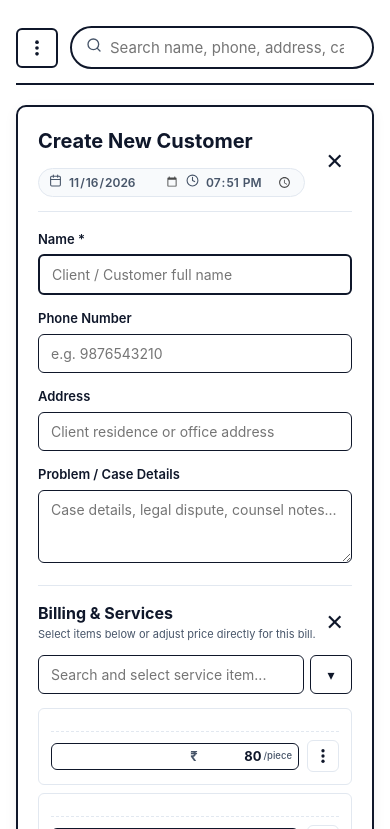
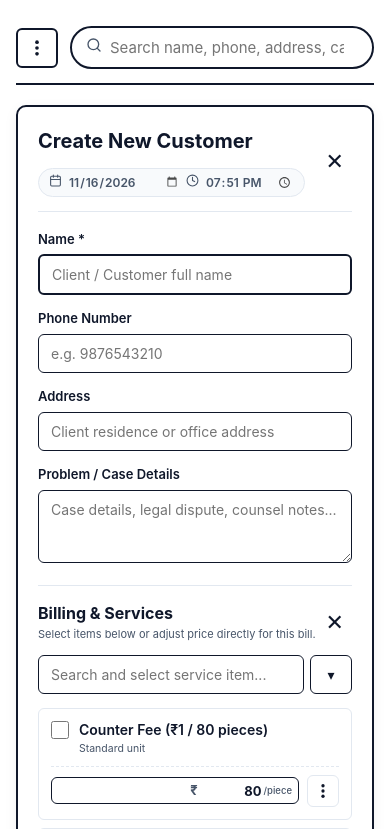
Before and after one commit to HACK-LOCK/advocateweb, a plain HTML site: page index.html in a window 390 px wide. Both pictures are taken after a click on the button "New Customer". Shown: the top 829 px of the page. Drawn offline with Linux system fonts and the light colour scheme.

Commit message:
Fix item name visibility in items list

```diff
--- a/css/style.css
+++ b/css/style.css
@@ -727,9 +727,8 @@ body.drawer-open {
   flex: 1 1 0;
   min-width: 0;
   display: flex;
-  align-items: center;
+  align-items: flex-start;
   gap: 10px;
-  overflow: hidden;
 }
 
 .price-item-checkbox {
@@ -741,21 +740,23 @@ body.drawer-open {
 }
 
 .price-item-text {
-  flex: 1 1 0;
+  flex: 1 1 auto;
   min-width: 0;
+  width: 100%;
   display: flex;
   flex-direction: column;
   gap: 2px;
-  overflow: hidden;
 }
 
 .price-item-name {
+  display: block;
   font-size: 14px;
   font-weight: 600;
   color: var(--text-main);
   word-break: break-word;
   overflow-wrap: anywhere;
   line-height: 1.35;
+  white-space: normal;
 }
 
 .price-item-meta {
@@ -1844,6 +1845,7 @@ body.drawer-open {
   flex-direction: column;
   gap: 2px;
   min-width: 0;
+  width: 100%;
 }
 
 .price-item-meta {
@@ -1893,6 +1895,11 @@ body.drawer-open {
   }
 
   .price-item-left {
+    width: 100%;
+    min-width: 0;
+  }
+
+  .price-item-text {
     width: 100%;
   }
 
```
